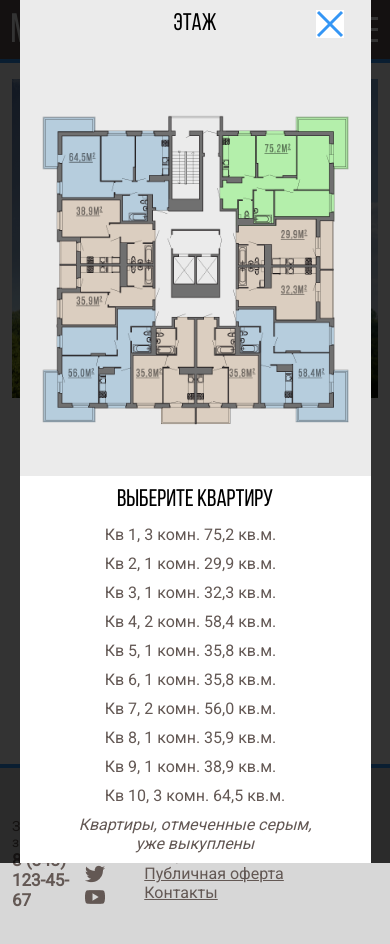
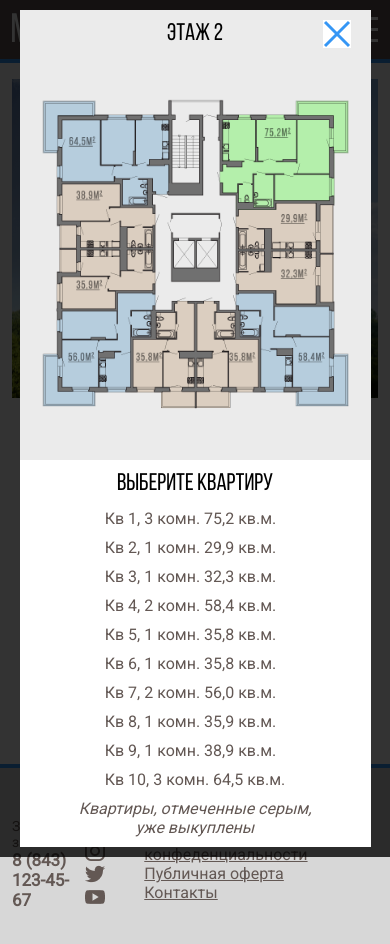
Before and after one commit to azaharov88/JKMelodia, a plain HTML site: page index.html in a window 390 px wide. Both pictures are taken after a click on the button "Смотреть квартиры на этаже". Drawn offline with Linux system fonts and the light colour scheme.

Commit message:
Резиновые отступы и адаптив

```diff
--- a/css/style.css
+++ b/css/style.css
@@ -764,6 +764,12 @@ h1, h2, h3, h4, h5, h6 {
     transform: translateY(-100%);
 }
 
+@media(min-width: 768px){
+    .modal {
+        height: 100%;
+    }
+}
+
 .modal_active {
     z-index: 4;
     opacity: 1;
@@ -776,6 +782,7 @@ h1, h2, h3, h4, h5, h6 {
     position: relative;
     flex-direction: column;
     width: 90%;
+    padding: 10px 0;
 }
 
 @media(min-width: 768px){
@@ -806,7 +813,7 @@ h1, h2, h3, h4, h5, h6 {
 }
 
 .modal_scheme h3 {
-    margin-bottom: 26px;
+
 }
 
 .modal_title {
@@ -905,8 +912,8 @@ h1, h2, h3, h4, h5, h6 {
 }
 .modal_close {
     position: absolute;
-    right: 27px;
-    top: 10px;
+    right: 20px;
+    top: 20px;
     background-color: #fff;
 }
 
--- a/index.html
+++ b/index.html
@@ -127,7 +127,7 @@
 <div class="modal">
     <div class="modal_body">
         <div class="modal_scheme">
-            <h3 class="modal_title">этаж <span></span></h3>
+            <h3 class="modal_title">этаж <span>2</span></h3>
             <svg class="modal_svg" width="433" height="408" viewBox="0 0 433 408" fill="none" xmlns="http://www.w3.org/2000/svg" xmlns:xlink="http://www.w3.org/1999/xlink">
                 <image id="image0_28_15" width="433" height="408" xlink:href="img/floor.png"/>
                 <path data-flat = '1' data-count = '3' data-square= '75,2' d="M388 81V141H314V148H267.5V131H247V32.5H338.5V16H405V81H388Z" fill="#3595F6" fill-opacity="0.75"/>
```
